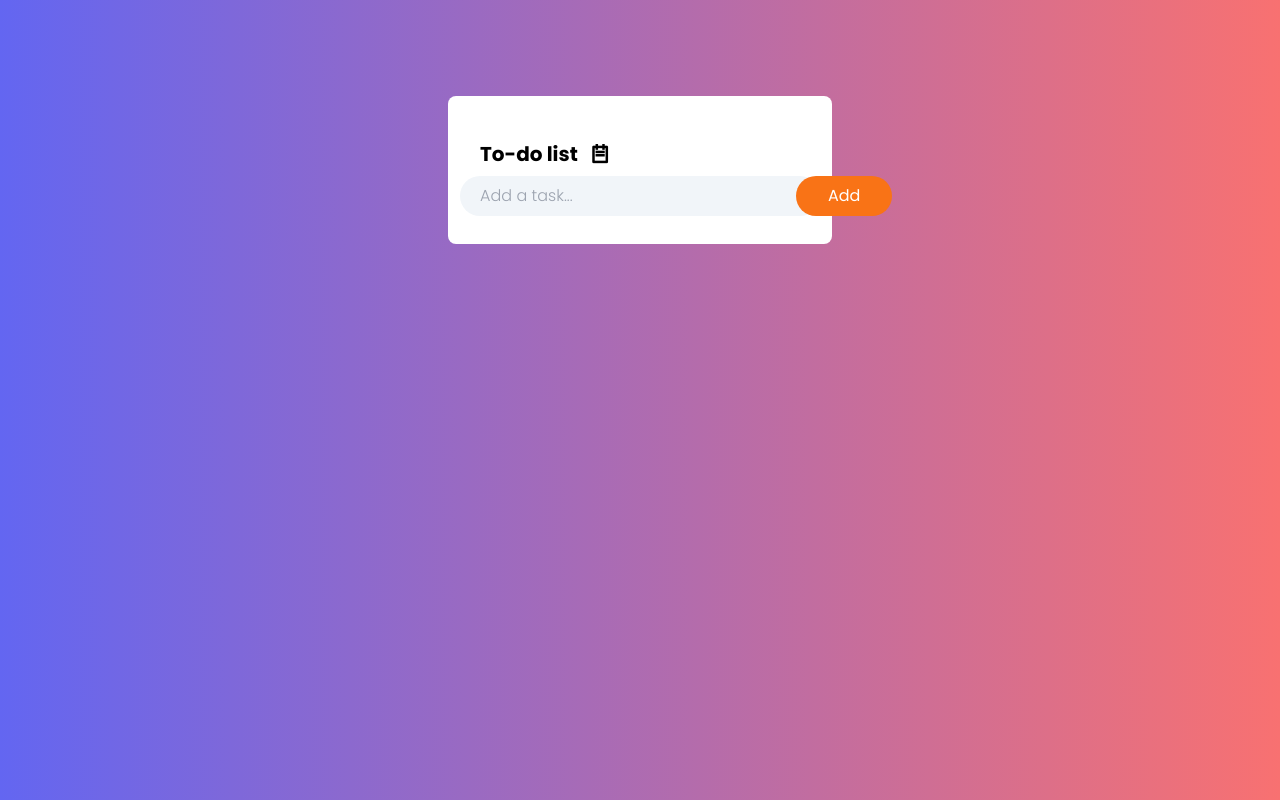
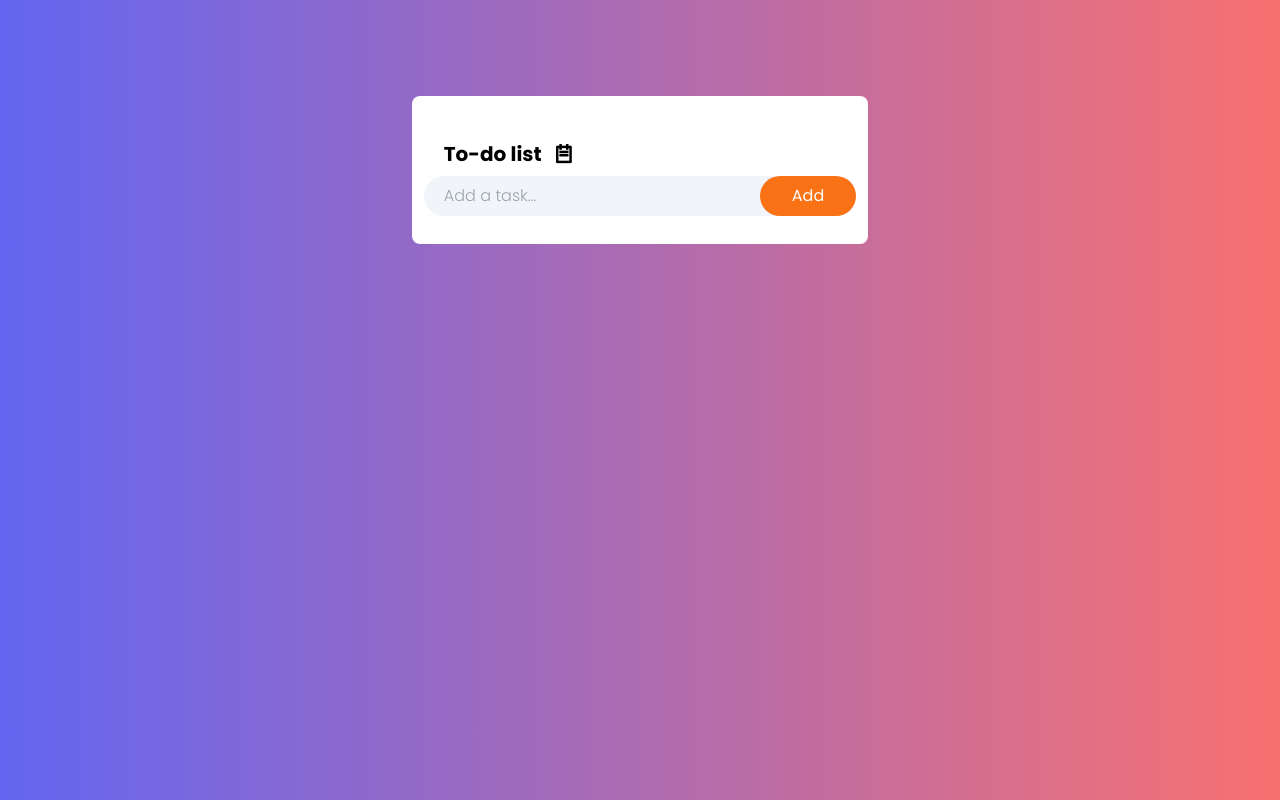
Before and after one commit to subham0269/To-do-list, a website: page dest_folder/index.html in a window 1280 px wide. Drawn offline with nearby package versions, Linux system fonts and the light colour scheme.

Commit message:
Update index.html
Style change to card width

```diff
--- a/dest_folder/index.html
+++ b/dest_folder/index.html
@@ -10,7 +10,7 @@
 </head>
 <body class="bg-gradient-to-r from-indigo-500 to-red-400">
     <div id="background" class="w-full bg-gradient-to-r from-indigo-500 to-red-400 flex  justify-center box-border">
-        <div id="card" class="bg-white w-96   rounded-lg mt-24 p-3">
+        <div id="card" class="bg-white max-w-96 rounded-lg mt-24 p-3">
 
             <div id="heading" class="flex gap-3 font-Poppins font-bold pl-5 pt-8 text-xl mb-2">
                 To-do list
```
